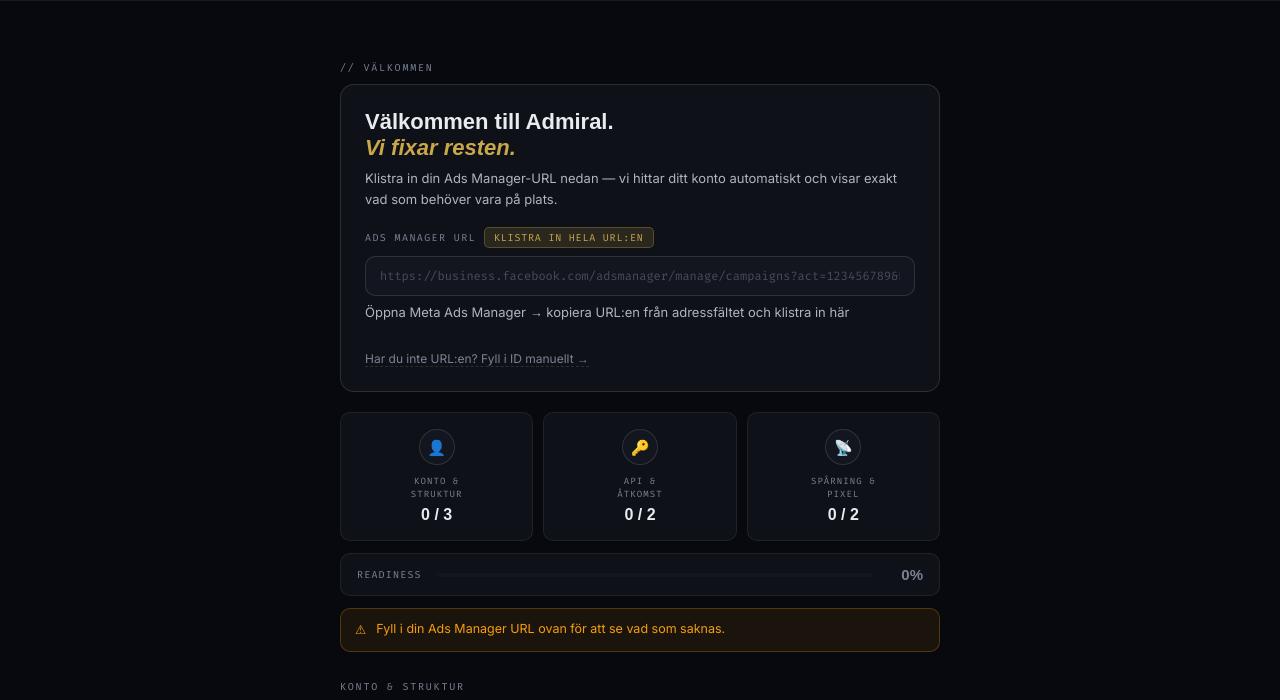
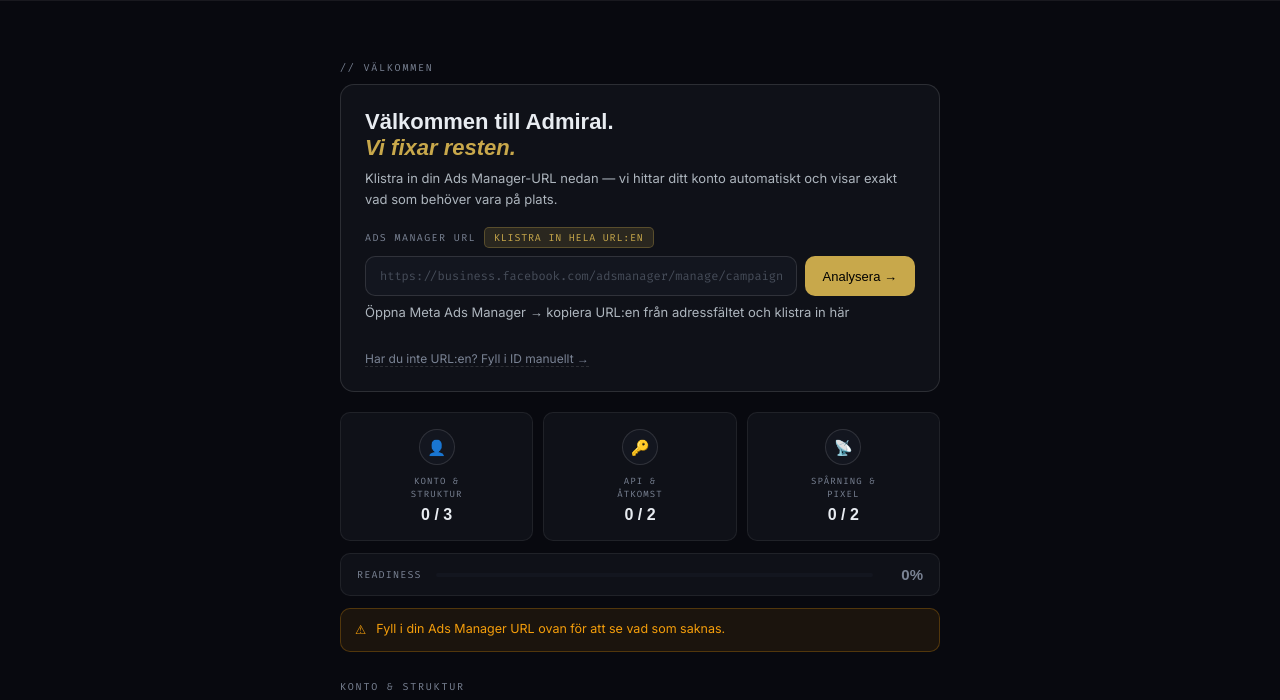
Before and after one commit to Fabricken-maker/Admiral, a website: page public/setup-wizard.html in a window 1280 px wide. Shown: the part 62-762 px from the top of the page. Drawn offline with Linux system fonts and the light colour scheme; a web font is replaced by a local one.

Commit message:
UX: add Analysera button and auto-check items from URL

```diff
--- a/public/setup-wizard.html
+++ b/public/setup-wizard.html
@@ -164,10 +164,29 @@
 
     .url-input-wrap {
       position: relative;
+      display: flex;
+      gap: 8px;
     }
 
+    .url-confirm-btn {
+      flex-shrink: 0;
+      padding: 0 18px;
+      background: var(--gold);
+      border: none;
+      border-radius: var(--radius);
+      color: #000;
+      font-family: 'Days One', sans-serif;
+      font-size: 13px;
+      cursor: pointer;
+      transition: all 0.15s;
+      white-space: nowrap;
+    }
+
+    .url-confirm-btn:hover { background: #d4b255; transform: translateY(-1px); }
+    .url-confirm-btn.done { background: var(--green); }
+
     .url-input {
-      width: 100%;
+      flex: 1;
       padding: 11px 14px;
       background: var(--bg-item);
       border: 1px solid var(--border-md);
@@ -745,8 +764,9 @@
         id="ads-url"
         type="text"
         placeholder="https://business.facebook.com/adsmanager/manage/campaigns?act=123456789&business_id=..."
-        oninput="extractFromUrl(this.value)"
+        onkeydown="if(event.key==='Enter') analyzeUrl()"
       >
+      <button class="url-confirm-btn" id="analyze-btn" onclick="analyzeUrl()">Analysera →</button>
     </div>
     <p class="url-hint">Öppna Meta Ads Manager → kopiera URL:en från adressfältet och klistra in här</p>
     <a class="manual-link" onclick="toggleManual()">Har du inte URL:en? Fyll i ID manuellt →</a>
@@ -1004,7 +1024,10 @@
   let extractedAccountId = '';
 
   // ── URL EXTRACTION ──
-  function extractFromUrl(url) {
+  function analyzeUrl() {
+    const url = document.getElementById('ads-url').value.trim();
+    if (!url) return;
+
     let bmId = '';
     let accountId = '';
 
@@ -1017,13 +1040,17 @@
     extractedBmId = bmId;
     extractedAccountId = accountId;
 
-    if (bmId || accountId) {
-      if (accountId && !document.getElementById('f-account1').value) {
-        document.getElementById('f-account1').value = accountId;
-        updatePreview();
-      }
-      runChecks(bmId, accountId);
+    if (accountId && !document.getElementById('f-account1').value) {
+      document.getElementById('f-account1').value = accountId;
+      updatePreview();
     }
+
+    runChecks(bmId, accountId);
+
+    const btn = document.getElementById('analyze-btn');
+    btn.textContent = (bmId || accountId) ? '✓ Hittad!' : '✗ Ingen ID';
+    btn.classList.toggle('done', !!(bmId || accountId));
+    setTimeout(() => { btn.textContent = 'Analysera →'; btn.classList.remove('done'); }, 2500);
   }
 
   function updateFromManual() {
@@ -1042,7 +1069,7 @@
     try {
       const text = await navigator.clipboard.readText();
       document.getElementById('ads-url').value = text;
-      extractFromUrl(text);
+      analyzeUrl();
     } catch(e) {
       document.getElementById('ads-url').focus();
     }
```
